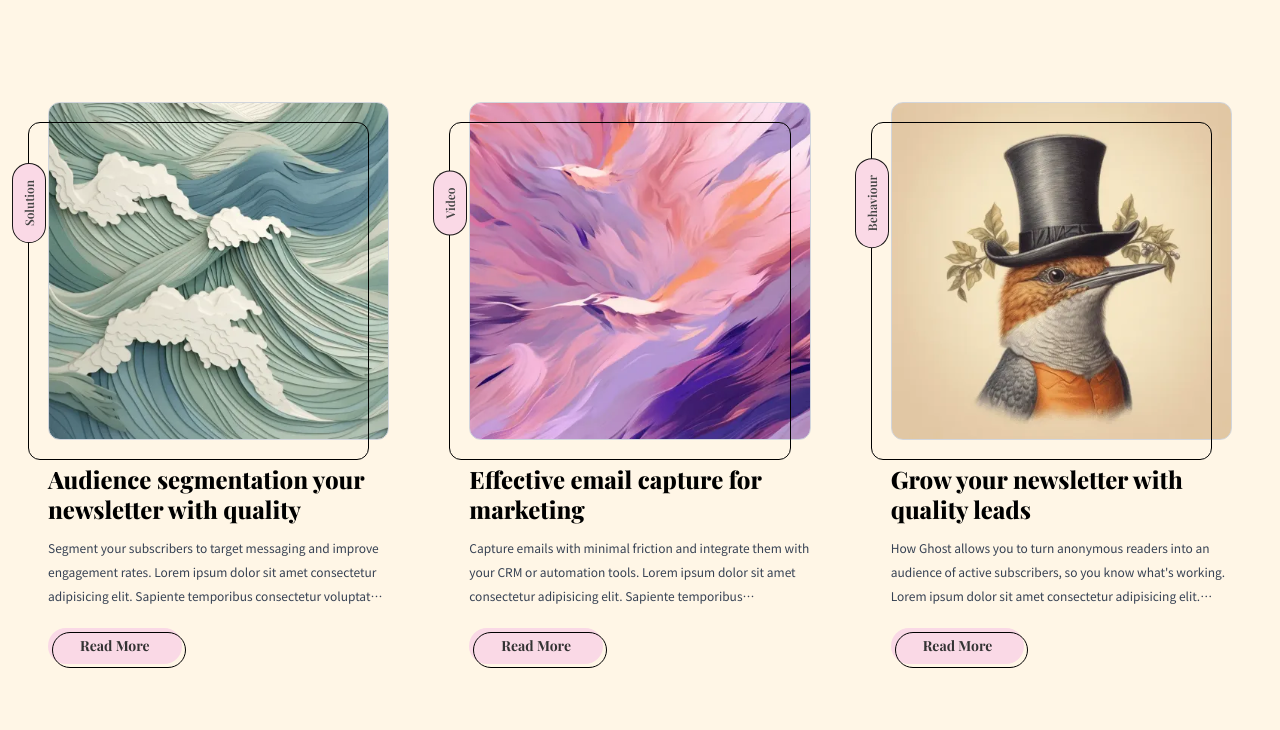
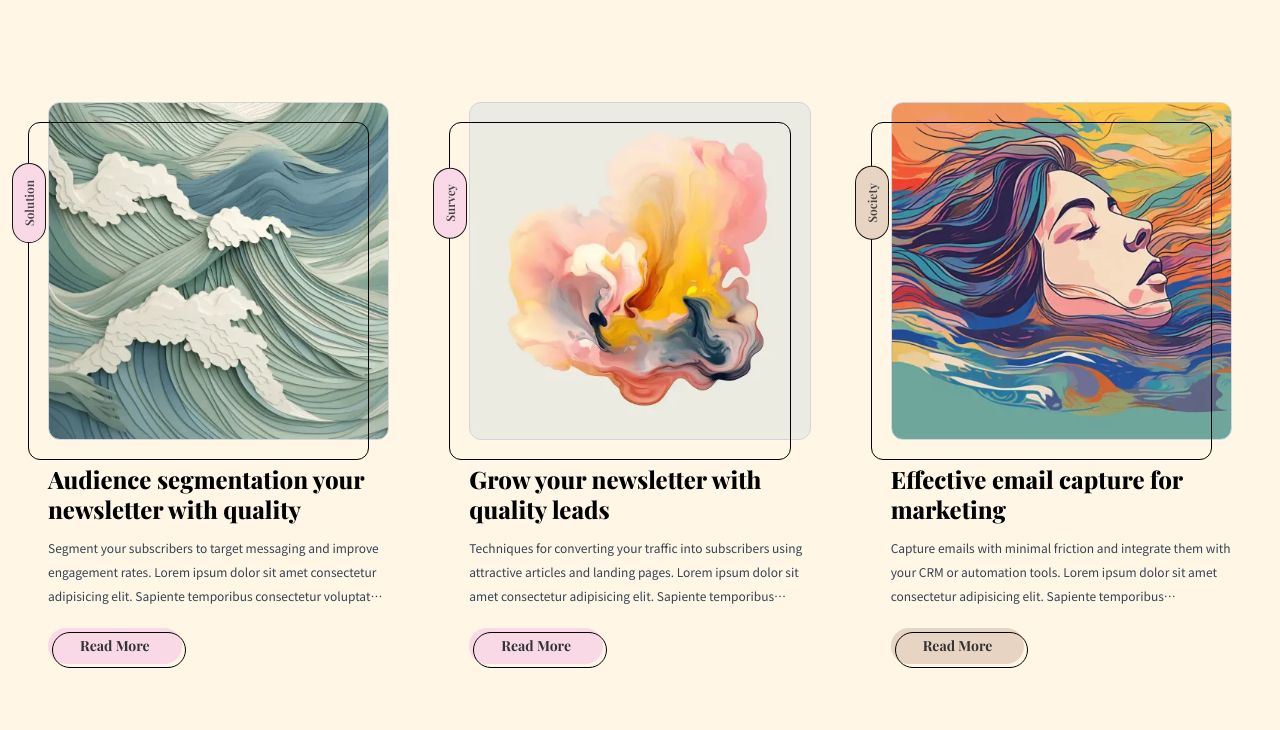
Before and after one commit to Olawoyin1/sosioloji, a React (Vite) app: page / in a window 1280 px wide. Shown: the part 1270-2000 px from the top of the page. Built offline with nearby package versions, Linux system fonts and the light colour scheme; a web font is replaced by a local one.

Commit message:
pagination done

```diff
--- a/src/components/Cards.tsx
+++ b/src/components/Cards.tsx
@@ -1,15 +1,105 @@
 
-// import { dataCard } from "../data/dataCard";
+// // import { dataCard } from "../data/dataCard";
+// import { dataCard } from "../data/cardData";
+// import SingleCard from "./SingleCard"; // create this
+
+// const Card = () => {
+//   return (
+//     <div className="grid grid-cols-1 sm:grid-cols-2 lg:grid-cols-3 gap-9 md:gap-20  md:space-y-0 place-items-center ">
+//       {dataCard.map((item) => (
+//         <SingleCard key={item.id} item={item} />
+//       ))}
+//     </div>
+//   );
+// };
+
+// export default Card;
+
+
+
+
+import { useState } from "react";
 import { dataCard } from "../data/cardData";
-import SingleCard from "./SingleCard"; // create this
+import SingleCard from "./SingleCard";
+import { AnimatePresence, motion } from "framer-motion";
+import FancyLinkButton from "./Button";
+
+const ITEMS_PER_PAGE = 6;
 
 const Card = () => {
+  const [currentPage, setCurrentPage] = useState(1);
+
+  const startIndex = (currentPage - 1) * ITEMS_PER_PAGE;
+  const paginatedData = dataCard.slice(startIndex, startIndex + ITEMS_PER_PAGE);
+
+  const totalPages = Math.ceil(dataCard.length / ITEMS_PER_PAGE);
+
   return (
-    <div className="grid grid-cols-1 sm:grid-cols-2 lg:grid-cols-3 gap-9 md:gap-20  md:space-y-0 place-items-center ">
-      {dataCard.map((item) => (
-        <SingleCard key={item.id} item={item} />
-      ))}
-    </div>
+    <>
+      {/* Animated Card Grid */}
+      <div className="grid grid-cols-1 sm:grid-cols-2 lg:grid-cols-3 gap-9 md:gap-20 md:space-y-0 place-items-center ">
+        <AnimatePresence mode="wait">
+          {paginatedData.map((item) => (
+            <motion.div
+              key={item.id}
+              initial={{ opacity: 0, x: 0 }}
+              animate={{ opacity: 1, y: 0 }}
+              exit={{ opacity: 0, x: 20 }}
+              transition={{ duration: 0.3 }}
+            >
+              <SingleCard item={item} />
+            </motion.div>
+          ))}
+        </AnimatePresence>
+      </div>
+
+      {/* Pagination Controls */}
+      <div className="flex  justify-center items-center mt-10 space-x-3">
+        {currentPage > 1 && (
+          <button
+            onClick={() => setCurrentPage((prev) => prev - 1)}
+            className=""
+          ><FancyLinkButton
+              to="/"
+              label="Prev"
+              bgColor="#FFE6B4"
+            />
+
+          </button>
+        )}
+
+        {[...Array(totalPages)].map((_, i) => {
+          const page = i + 1;
+          return (
+            <button
+              key={page}
+              onClick={() => setCurrentPage(page)}
+              className={`px-4 py-1 border rounded ${
+                currentPage === page
+                  ? "bg-[#FFE6B4] text-black"
+                  : "hover:bg-gray-100"
+              }`}
+            >
+              {page}
+            </button>
+          );
+        })}
+
+        {currentPage < totalPages && (
+          <button
+            onClick={() => setCurrentPage((prev) => prev + 1)}
+            className=""
+          >
+            <FancyLinkButton
+              to="/"
+              label="Next"
+              bgColor="#FFE6B4"
+            />
+
+          </button>
+        )}
+      </div>
+    </>
   );
 };
 
--- a/src/data/cardData.tsx
+++ b/src/data/cardData.tsx
@@ -26,7 +26,7 @@ export const dataCard = [
     buttonBgColor: "#FAD9E6",
   },
   {
-    id: 1,
+    id: 3,
     title: "Effective email capture for marketing",
     description:
       "Capture emails with minimal friction and integrate them with your CRM or automation tools. Lorem ipsum dolor sit amet consectetur adipisicing elit. Sapiente temporibus consectetur voluptatum obcaecati ullam!",
@@ -39,7 +39,7 @@ export const dataCard = [
     buttonBgColor: "#E8D4C3",
   },
   {
-    id: 2,
+    id: 4,
     title: "Audience segmentation your newsletter with quality",
     description: "Segment your subscribers to target messaging and improve engagement rates. Lorem ipsum dolor sit amet consectetur adipisicing elit. Sapiente temporibus consectetur voluptatum obcaecati ullam!",
     category: "Solution",
@@ -51,7 +51,44 @@ export const dataCard = [
     buttonBgColor: "#FAD9E6",
   },
   {
-    id: 2,
+    id: 5,
+    title: "Grow your newsletter with quality leads",
+    description: "Techniques for converting your traffic into subscribers using attractive articles and landing pages. Lorem ipsum dolor sit amet consectetur adipisicing elit. Sapiente temporibus consectetur voluptatum obcaecati ullam!",
+    category: "Survey",
+    categoryLink: "/tutorials",
+    image:
+      "../../Images/card.webp",
+    buttonLabel: "Read More",
+    buttonLink: "/start",
+    buttonBgColor: "#FAD9E6",
+  },
+  {
+    id: 6,
+    title: "Effective email capture for marketing",
+    description:
+      "Capture emails with minimal friction and integrate them with your CRM or automation tools. Lorem ipsum dolor sit amet consectetur adipisicing elit. Sapiente temporibus consectetur voluptatum obcaecati ullam!",
+    category: "Society",
+    categoryLink: "/articles",
+    image:
+      "../../Images/card-image-3-CjfYGdAv.webp",
+    buttonLabel: "Read More",
+    buttonLink: "/topics",
+    buttonBgColor: "#E8D4C3",
+  },
+  {
+    id: 7,
+    title: "Audience segmentation your newsletter with quality",
+    description: "Segment your subscribers to target messaging and improve engagement rates. Lorem ipsum dolor sit amet consectetur adipisicing elit. Sapiente temporibus consectetur voluptatum obcaecati ullam!",
+    category: "Solution",
+    categoryLink: "/tutorials",
+    image:
+      "../../Images/card-image-4-D7xxZtUD.webp",
+    buttonLabel: "Read More",
+    buttonLink: "/start",
+    buttonBgColor: "#FAD9E6",
+  },
+  {
+    id: 8,
     title: "Effective email capture for marketing",
     description: "Capture emails with minimal friction and integrate them with your CRM or automation tools. Lorem ipsum dolor sit amet consectetur adipisicing elit. Sapiente temporibus consectetur voluptatum obcaecati ullam!",
     category: "Video",
@@ -63,7 +100,7 @@ export const dataCard = [
     buttonBgColor: "#FAD9E6",
   },
   {
-    id: 2,
+    id: 9,
     title: "Grow your newsletter with quality leads",
     description: "How Ghost allows you to turn anonymous readers into an audience of active subscribers, so you know what's working. Lorem ipsum dolor sit amet consectetur adipisicing elit. Sapiente temporibus consectetur voluptatum obcaecati ullam!",
     category: "Behaviour",
```
